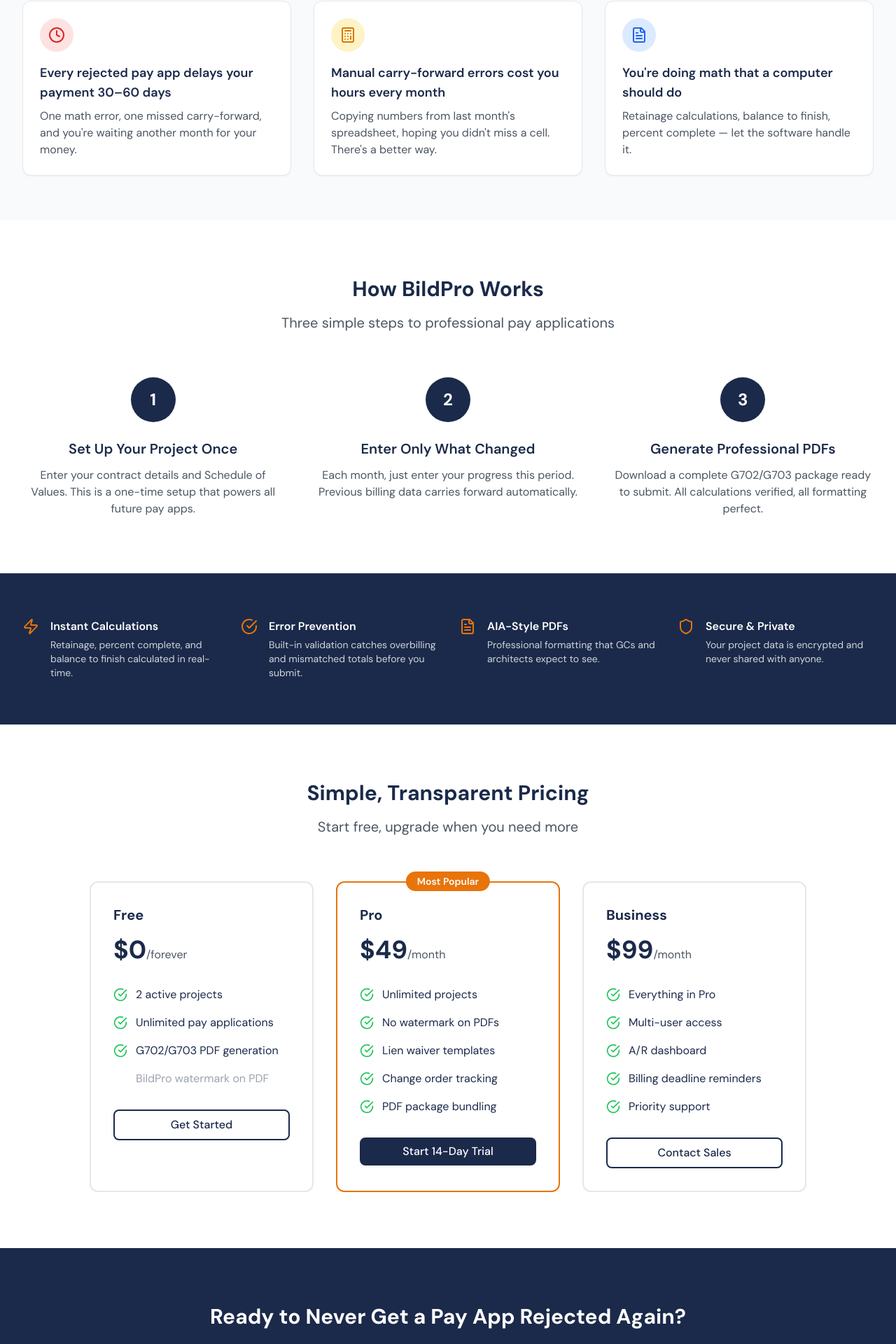
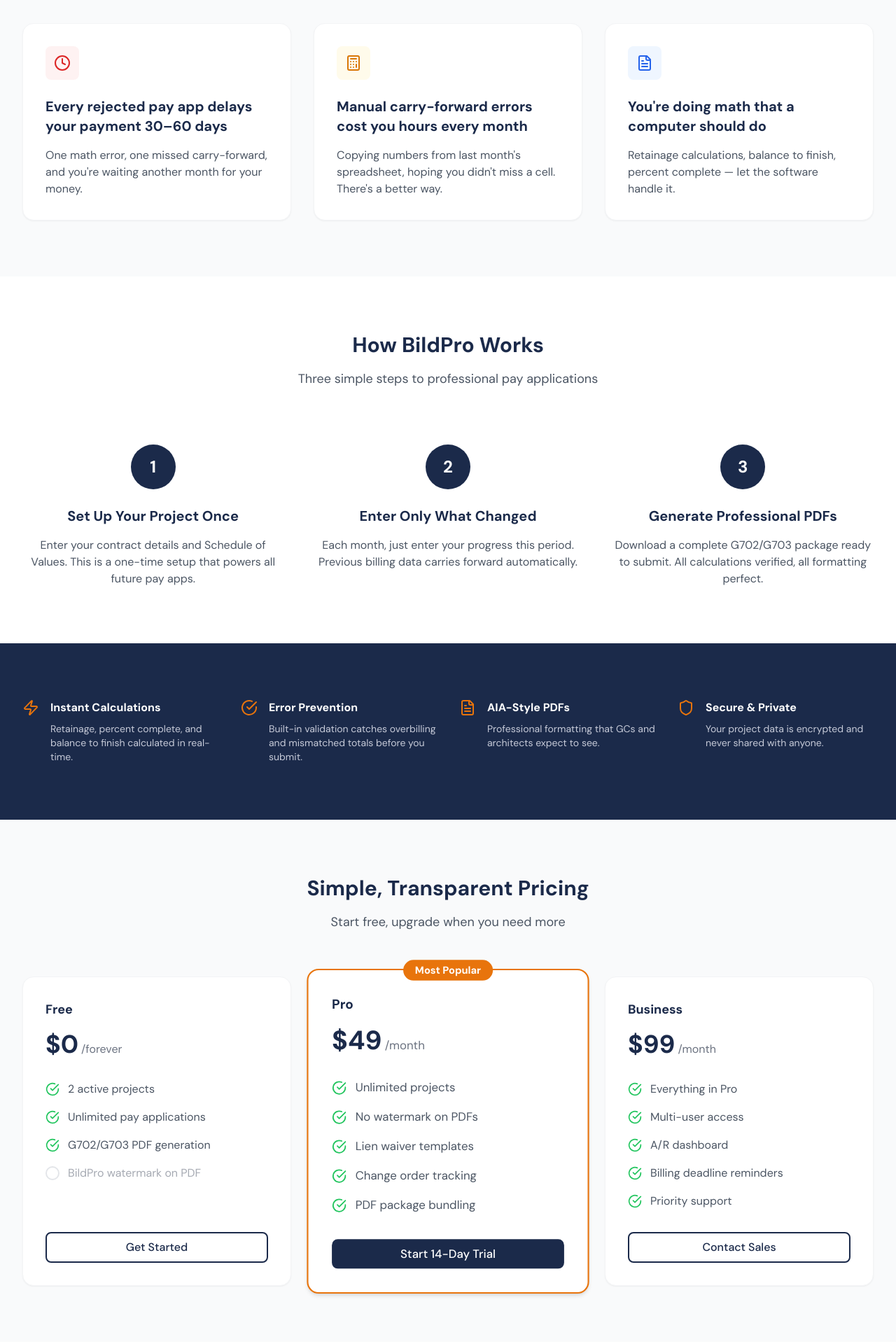
Before and after one commit to th3mailmann/bildpro, a Next.js app: page / in a window 1280 px wide. Shown: the part 800-2720 px from the top of the page at 70% size. Built offline with nearby package versions, Linux system fonts and the light colour scheme.

Commit message:
Fix: remove trailing backslash from How It Works link and linkify footer links

```diff
--- a/src/app/page.tsx
+++ b/src/app/page.tsx
@@ -23,7 +23,7 @@
               <span className="text-2xl font-bold text-navy-900">BildPro</span>
             </div>
             <div className="hidden md:flex items-center gap-8">
-              <a href="#how-it-works\" className="text-gray-600 hover:text-navy-900">
+              <a href="#how-it-works" className="text-gray-600 hover:text-navy-900">
                 How It Works
               </a>
               <a href="#pricing" className="text-gray-600 hover:text-navy-900">
@@ -72,48 +72,46 @@
       </section>
 
       {/* Problem Section */}
-      <section className="py-16 bg-gray-50">
+      <section className="py-20 bg-gray-50">
         <div className="max-w-7xl mx-auto px-4 sm:px-6 lg:px-8">
-          <div className="text-center mb-12">
-            <h2 className="text-3xl font-bold text-navy-900">
-              Sound Familiar?
-            </h2>
+          <div className="text-center">
+            <h2 className="text-3xl font-bold text-navy-900">Sound Familiar?</h2>
           </div>
-          <div className="grid md:grid-cols-3 gap-8">
-            <div className="bg-white p-6 rounded-xl shadow-sm border border-gray-200">
-              <div className="w-12 h-12 bg-red-100 rounded-full flex items-center justify-center mb-4">
+          <div className="mt-16 grid md:grid-cols-3 gap-8">
+            <div className="bg-white p-8 rounded-2xl shadow-sm border border-gray-100">
+              <div className="h-12 w-12 bg-red-50 rounded-lg flex items-center justify-center mb-6">
                 <Clock className="h-6 w-6 text-red-600" />
               </div>
-              <h3 className="text-lg font-semibold text-navy-900 mb-2">
+              <h3 className="text-xl font-bold text-navy-900 mb-4">
                 Every rejected pay app delays your payment 30–60 days
               </h3>
               <p className="text-gray-600">
-                One math error, one missed carry-forward, and you're waiting another
-                month for your money.
+                One math error, one missed carry-forward, and you're waiting
+                another month for your money.
               </p>
             </div>
-            <div className="bg-white p-6 rounded-xl shadow-sm border border-gray-200">
-              <div className="w-12 h-12 bg-amber-100 rounded-full flex items-center justify-center mb-4">
+            <div className="bg-white p-8 rounded-2xl shadow-sm border border-gray-100">
+              <div className="h-12 w-12 bg-amber-50 rounded-lg flex items-center justify-center mb-6">
                 <Calculator className="h-6 w-6 text-amber-600" />
               </div>
-              <h3 className="text-lg font-semibold text-navy-900 mb-2">
+              <h3 className="text-xl font-bold text-navy-900 mb-4">
                 Manual carry-forward errors cost you hours every month
               </h3>
               <p className="text-gray-600">
-                Copying numbers from last month's spreadsheet, hoping you didn't miss
-                a cell. There's a better way.
+                Copying numbers from last month's spreadsheet, hoping you didn't
+                miss a cell. There's a better way.
               </p>
             </div>
-            <div className="bg-white p-6 rounded-xl shadow-sm border border-gray-200">
-              <div className="w-12 h-12 bg-blue-100 rounded-full flex items-center justify-center mb-4">
+            <div className="bg-white p-8 rounded-2xl shadow-sm border border-gray-100">
+              <div className="h-12 w-12 bg-blue-50 rounded-lg flex items-center justify-center mb-6">
                 <FileText className="h-6 w-6 text-blue-600" />
               </div>
-              <h3 className="text-lg font-semibold text-navy-900 mb-2">
+              <h3 className="text-xl font-bold text-navy-900 mb-4">
                 You're doing math that a computer should do
               </h3>
               <p className="text-gray-600">
-                Retainage calculations, balance to finish, percent complete — let the
-                software handle it.
+                Retainage calculations, balance to finish, percent complete — let
+                the software handle it.
               </p>
             </div>
           </div>
@@ -123,49 +121,47 @@
       {/* How It Works */}
       <section id="how-it-works" className="py-20">
         <div className="max-w-7xl mx-auto px-4 sm:px-6 lg:px-8">
-          <div className="text-center mb-16">
-            <h2 className="text-3xl font-bold text-navy-900">
-              How BildPro Works
-            </h2>
-            <p className="mt-4 text-xl text-gray-600">
+          <div className="text-center">
+            <h2 className="text-3xl font-bold text-navy-900">How BildPro Works</h2>
+            <p className="mt-4 text-lg text-gray-600">
               Three simple steps to professional pay applications
             </p>
           </div>
-          <div className="grid md:grid-cols-3 gap-12">
+          <div className="mt-20 grid md:grid-cols-3 gap-12">
             <div className="text-center">
-              <div className="w-16 h-16 bg-navy-900 rounded-full flex items-center justify-center mx-auto mb-6">
-                <span className="text-2xl font-bold text-white">1</span>
+              <div className="h-16 w-16 bg-navy-900 text-white rounded-full flex items-center justify-center text-2xl font-bold mx-auto mb-6">
+                1
               </div>
-              <h3 className="text-xl font-semibold text-navy-900 mb-3">
+              <h3 className="text-xl font-bold text-navy-900 mb-4">
                 Set Up Your Project Once
               </h3>
               <p className="text-gray-600">
-                Enter your contract details and Schedule of Values. This is a one-time
-                setup that powers all future pay apps.
+                Enter your contract details and Schedule of Values. This is a
+                one-time setup that powers all future pay apps.
               </p>
             </div>
             <div className="text-center">
-              <div className="w-16 h-16 bg-navy-900 rounded-full flex items-center justify-center mx-auto mb-6">
-                <span className="text-2xl font-bold text-white">2</span>
+              <div className="h-16 w-16 bg-navy-900 text-white rounded-full flex items-center justify-center text-2xl font-bold mx-auto mb-6">
+                2
               </div>
-              <h3 className="text-xl font-semibold text-navy-900 mb-3">
+              <h3 className="text-xl font-bold text-navy-900 mb-4">
                 Enter Only What Changed
               </h3>
               <p className="text-gray-600">
-                Each month, just enter your progress this period. Previous billing data
-                carries forward automatically.
+                Each month, just enter your progress this period. Previous
+                billing data carries forward automatically.
               </p>
             </div>
             <div className="text-center">
-              <div className="w-16 h-16 bg-navy-900 rounded-full flex items-center justify-center mx-auto mb-6">
-                <span className="text-2xl font-bold text-white">3</span>
+              <div className="h-16 w-16 bg-navy-900 text-white rounded-full flex items-center justify-center text-2xl font-bold mx-auto mb-6">
+                3
               </div>
-              <h3 className="text-xl font-semibold text-navy-900 mb-3">
+              <h3 className="text-xl font-bold text-navy-900 mb-4">
                 Generate Professional PDFs
               </h3>
               <p className="text-gray-600">
-                Download a complete G702/G703 package ready to submit. All calculations
-                verified, all formatting perfect.
+                Download a complete G702/G703 package ready to submit. All
+                calculations verified, all formatting perfect.
               </p>
             </div>
           </div>
@@ -173,43 +169,43 @@
       </section>
 
       {/* Features */}
-      <section className="py-16 bg-navy-900 text-white">
+      <section className="py-20 bg-navy-900 text-white">
         <div className="max-w-7xl mx-auto px-4 sm:px-6 lg:px-8">
           <div className="grid md:grid-cols-2 lg:grid-cols-4 gap-8">
-            <div className="flex items-start gap-4">
-              <Zap className="h-6 w-6 text-construction-500 flex-shrink-0" />
+            <div className="flex gap-4">
+              <Zap className="h-6 w-6 text-construction-500 shrink-0" />
               <div>
-                <h3 className="font-semibold mb-1">Instant Calculations</h3>
-                <p className="text-gray-300 text-sm">
+                <h3 className="font-bold mb-2">Instant Calculations</h3>
+                <p className="text-navy-100 text-sm">
                   Retainage, percent complete, and balance to finish calculated in
                   real-time.
                 </p>
               </div>
             </div>
-            <div className="flex items-start gap-4">
-              <CheckCircle className="h-6 w-6 text-construction-500 flex-shrink-0" />
+            <div className="flex gap-4">
+              <CheckCircle className="h-6 w-6 text-construction-500 shrink-0" />
               <div>
-                <h3 className="font-semibold mb-1">Error Prevention</h3>
-                <p className="text-gray-300 text-sm">
-                  Built-in validation catches overbilling and mismatched totals before
-                  you submit.
+                <h3 className="font-bold mb-2">Error Prevention</h3>
+                <p className="text-navy-100 text-sm">
+                  Built-in validation catches overbilling and mismatched totals
+                  before you submit.
                 </p>
               </div>
             </div>
-            <div className="flex items-start gap-4">
-              <FileText className="h-6 w-6 text-construction-500 flex-shrink-0" />
+            <div className="flex gap-4">
+              <FileText className="h-6 w-6 text-construction-500 shrink-0" />
               <div>
-                <h3 className="font-semibold mb-1">AIA-Style PDFs</h3>
-                <p className="text-gray-300 text-sm">
+                <h3 className="font-bold mb-2">AIA-Style PDFs</h3>
+                <p className="text-navy-100 text-sm">
                   Professional formatting that GCs and architects expect to see.
                 </p>
               </div>
             </div>
-            <div className="flex items-start gap-4">
-              <Shield className="h-6 w-6 text-construction-500 flex-shrink-0" />
+            <div className="flex gap-4">
+              <Shield className="h-6 w-6 text-construction-500 shrink-0" />
               <div>
-                <h3 className="font-semibold mb-1">Secure & Private</h3>
-                <p className="text-gray-300 text-sm">
+                <h3 className="font-bold mb-2">Secure & Private</h3>
+                <p className="text-navy-100 text-sm">
                   Your project data is encrypted and never shared with anyone.
                 </p>
               </div>
@@ -219,116 +215,118 @@
       </section>
 
       {/* Pricing */}
-      <section id="pricing" className="py-20">
+      <section id="pricing" className="py-20 bg-gray-50">
         <div className="max-w-7xl mx-auto px-4 sm:px-6 lg:px-8">
-          <div className="text-center mb-16">
+          <div className="text-center">
             <h2 className="text-3xl font-bold text-navy-900">
               Simple, Transparent Pricing
             </h2>
-            <p className="mt-4 text-xl text-gray-600">
+            <p className="mt-4 text-lg text-gray-600">
               Start free, upgrade when you need more
             </p>
           </div>
-          <div className="grid md:grid-cols-3 gap-8 max-w-5xl mx-auto">
+
+          <div className="mt-16 grid md:grid-cols-3 gap-8">
             {/* Free Tier */}
-            <div className="bg-white rounded-xl border-2 border-gray-200 p-8">
-              <h3 className="text-xl font-bold text-navy-900">Free</h3>
-              <div className="mt-4">
+            <div className="bg-white p-8 rounded-2xl shadow-sm border border-gray-100 flex flex-col">
+              <h3 className="text-lg font-bold text-navy-900">Free</h3>
+              <div className="mt-4 flex items-baseline">
                 <span className="text-4xl font-bold text-navy-900">$0</span>
-                <span className="text-gray-600">/forever</span>
+                <span className="ml-1 text-gray-500">/forever</span>
               </div>
-              <ul className="mt-8 space-y-4">
+              <ul className="mt-8 space-y-4 flex-grow">
                 <li className="flex items-center gap-3">
                   <CheckCircle className="h-5 w-5 text-green-500" />
-                  <span>2 active projects</span>
+                  <span className="text-gray-600">2 active projects</span>
                 </li>
                 <li className="flex items-center gap-3">
                   <CheckCircle className="h-5 w-5 text-green-500" />
-                  <span>Unlimited pay applications</span>
+                  <span className="text-gray-600">Unlimited pay applications</span>
                 </li>
                 <li className="flex items-center gap-3">
                   <CheckCircle className="h-5 w-5 text-green-500" />
-                  <span>G702/G703 PDF generation</span>
+                  <span className="text-gray-600">G702/G703 PDF generation</span>
                 </li>
-                <li className="flex items-center gap-3 text-gray-400">
-                  <span className="ml-8">BildPro watermark on PDF</span>
+                <li className="flex items-center gap-3 opacity-60">
+                  <div className="h-5 w-5 rounded-full border-2 border-gray-300" />
+                  <span className="text-gray-500">BildPro watermark on PDF</span>
                 </li>
               </ul>
-              <Link href="/signup" className="block mt-8">
-                <Button variant="outline" className="w-full">
+              <Link href="/signup">
+                <Button className="w-full mt-8" variant="outline">
                   Get Started
                 </Button>
               </Link>
             </div>
 
             {/* Pro Tier */}
-            <div className="bg-white rounded-xl border-2 border-construction-500 p-8 relative">
-              <div className="absolute -top-4 left-1/2 -translate-x-1/2 bg-construction-500 text-white px-4 py-1 rounded-full text-sm font-semibold">
+            <div className="bg-white p-8 rounded-2xl shadow-md border-2 border-construction-500 flex flex-col relative scale-105">
+              <div className="absolute top-0 left-1/2 -translate-x-1/2 -translate-y-1/2 bg-construction-500 text-white px-4 py-1 rounded-full text-sm font-bold">
                 Most Popular
               </div>
-              <h3 className="text-xl font-bold text-navy-900">Pro</h3>
-              <div className="mt-4">
+              <h3 className="text-lg font-bold text-navy-900">Pro</h3>
+              <div className="mt-4 flex items-baseline">
                 <span className="text-4xl font-bold text-navy-900">$49</span>
-                <span className="text-gray-600">/month</span>
+                <span className="ml-1 text-gray-500">/month</span>
               </div>
-              <ul className="mt-8 space-y-4">
+              <ul className="mt-8 space-y-4 flex-grow">
                 <li className="flex items-center gap-3">
                   <CheckCircle className="h-5 w-5 text-green-500" />
-                  <span>Unlimited projects</span>
+                  <span className="text-gray-600">Unlimited projects</span>
                 </li>
                 <li className="flex items-center gap-3">
                   <CheckCircle className="h-5 w-5 text-green-500" />
-                  <span>No watermark on PDFs</span>
+                  <span className="text-gray-600">No watermark on PDFs</span>
                 </li>
                 <li className="flex items-center gap-3">
                   <CheckCircle className="h-5 w-5 text-green-500" />
-                  <span>Lien waiver templates</span>
+                  <span className="text-gray-600">Lien waiver templates</span>
                 </li>
                 <li className="flex items-center gap-3">
                   <CheckCircle className="h-5 w-5 text-green-500" />
-                  <span>Change order tracking</span>
+                  <span className="text-gray-600">Change order tracking</span>
                 </li>
                 <li className="flex items-center gap-3">
                   <CheckCircle className="h-5 w-5 text-green-500" />
-                  <span>PDF package bundling</span>
+                  <span className="text-gray-600">PDF package bundling</span>
                 </li>
               </ul>
-              <Link href="/signup?plan=pro" className="block mt-8">
-                <Button className="w-full">Start 14-Day Trial</Button>
+              <Link href="/signup?plan=pro">
+                <Button className="w-full mt-8">Start 14-Day Trial</Button>
               </Link>
             </div>
 
             {/* Business Tier */}
-            <div className="bg-white rounded-xl border-2 border-gray-200 p-8">
-              <h3 className="text-xl font-bold text-navy-900">Business</h3>
-              <div className="mt-4">
+            <div className="bg-white p-8 rounded-2xl shadow-sm border border-gray-100 flex flex-col">
+              <h3 className="text-lg font-bold text-navy-900">Business</h3>
+              <div className="mt-4 flex items-baseline">
                 <span className="text-4xl font-bold text-navy-900">$99</span>
-                <span className="text-gray-600">/month</span>
+                <span className="ml-1 text-gray-500">/month</span>
               </div>
-              <ul className="mt-8 space-y-4">
+              <ul className="mt-8 space-y-4 flex-grow">
                 <li className="flex items-center gap-3">
                   <CheckCircle className="h-5 w-5 text-green-500" />
-                  <span>Everything in Pro</span>
+                  <span className="text-gray-600">Everything in Pro</span>
                 </li>
                 <li className="flex items-center gap-3">
                   <CheckCircle className="h-5 w-5 text-green-500" />
-                  <span>Multi-user access</span>
+                  <span className="text-gray-600">Multi-user access</span>
                 </li>
                 <li className="flex items-center gap-3">
                   <CheckCircle className="h-5 w-5 text-green-500" />
-                  <span>A/R dashboard</span>
+                  <span className="text-gray-600">A/R dashboard</span>
                 </li>
                 <li className="flex items-center gap-3">
                   <CheckCircle className="h-5 w-5 text-green-500" />
-                  <span>Billing deadline reminders</span>
+                  <span className="text-gray-600">Billing deadline reminders</span>
                 </li>
                 <li className="flex items-center gap-3">
                   <CheckCircle className="h-5 w-5 text-green-500" />
-                  <span>Priority support</span>
+                  <span className="text-gray-600">Priority support</span>
                 </li>
               </ul>
-              <Link href="/signup?plan=business" className="block mt-8">
-                <Button variant="outline" className="w-full">
+              <Link href="/signup?plan=business">
+                <Button className="w-full mt-8" variant="outline">
                   Contact Sales
                 </Button>
               </Link>
@@ -338,20 +336,16 @@
       </section>
 
       {/* CTA */}
-      <section className="py-20 bg-navy-900">
-        <div className="max-w-4xl mx-auto px-4 sm:px-6 lg:px-8 text-center">
-          <h2 className="text-3xl font-bold text-white mb-6">
+      <section className="py-20">
+        <div className="max-w-7xl mx-auto px-4 sm:px-6 lg:px-8 text-center">
+          <h2 className="text-3xl md:text-4xl font-bold text-navy-900">
             Ready to Never Get a Pay App Rejected Again?
           </h2>
-          <p className="text-xl text-gray-300 mb-8">
+          <p className="mt-6 text-xl text-gray-600">
             Join contractors who save hours every month with BildPro.
           </p>
           <Link href="/signup">
-            <Button
-              size="lg"
-              variant="secondary"
-              rightIcon={<ArrowRight className="h-5 w-5" />}
-            >
+            <Button size="lg" className="mt-10 bg-orange-600 hover:bg-orange-700">
               Start Your First Pay App — Free
             </Button>
           </Link>
@@ -359,25 +353,25 @@
       </section>
 
       {/* Footer */}
-      <footer className="py-12 bg-gray-50 border-t border-gray-200">
+      <footer className="bg-white border-t border-gray-100 py-12">
         <div className="max-w-7xl mx-auto px-4 sm:px-6 lg:px-8">
-          <div className="flex flex-col md:flex-row justify-between items-center gap-4">
+          <div className="flex flex-col md:flex-row justify-between items-center gap-8">
             <div className="flex items-center gap-2">
               <Building2 className="h-6 w-6 text-construction-500" />
               <span className="text-xl font-bold text-navy-900">BildPro</span>
             </div>
-            <div className="flex gap-8 text-sm text-gray-600">
-              <a href="#" className="hover:text-navy-900">
+            <div className="flex gap-8">
+              <Link href="/terms" className="text-sm text-gray-500 hover:text-navy-900">
                 Terms of Service
-              </a>
-              <a href="#" className="hover:text-navy-900">
+              </Link>
+              <Link href="/privacy" className="text-sm text-gray-500 hover:text-navy-900">
                 Privacy Policy
-              </a>
-              <a href="#" className="hover:text-navy-900">
+              </Link>
+              <Link href="/contact" className="text-sm text-gray-500 hover:text-navy-900">
                 Contact
-              </a>
+              </Link>
             </div>
-            <p className="text-sm text-gray-500">
+            <p className="text-sm text-gray-400">
               © 2026 BildPro. All rights reserved.
             </p>
           </div>
```
